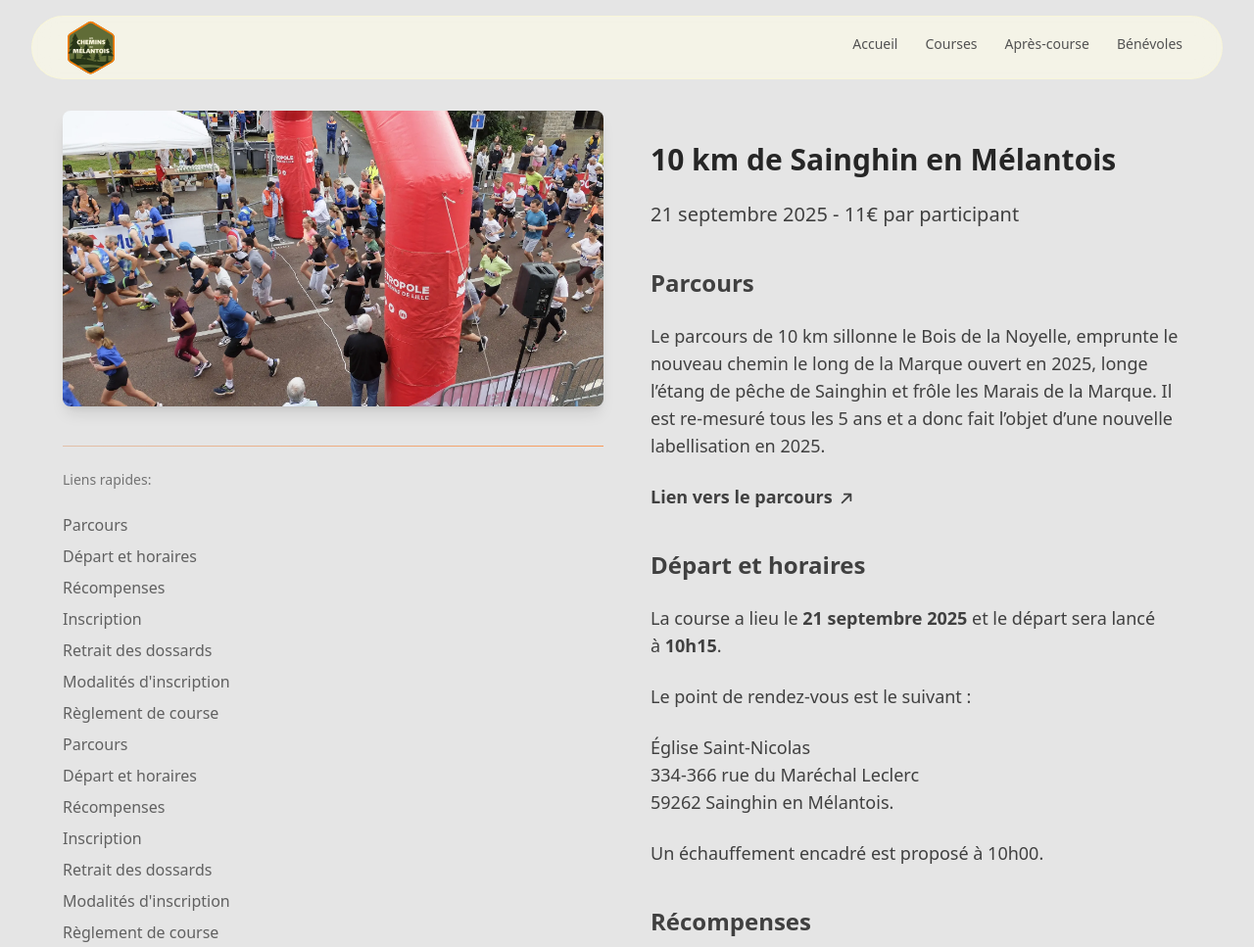
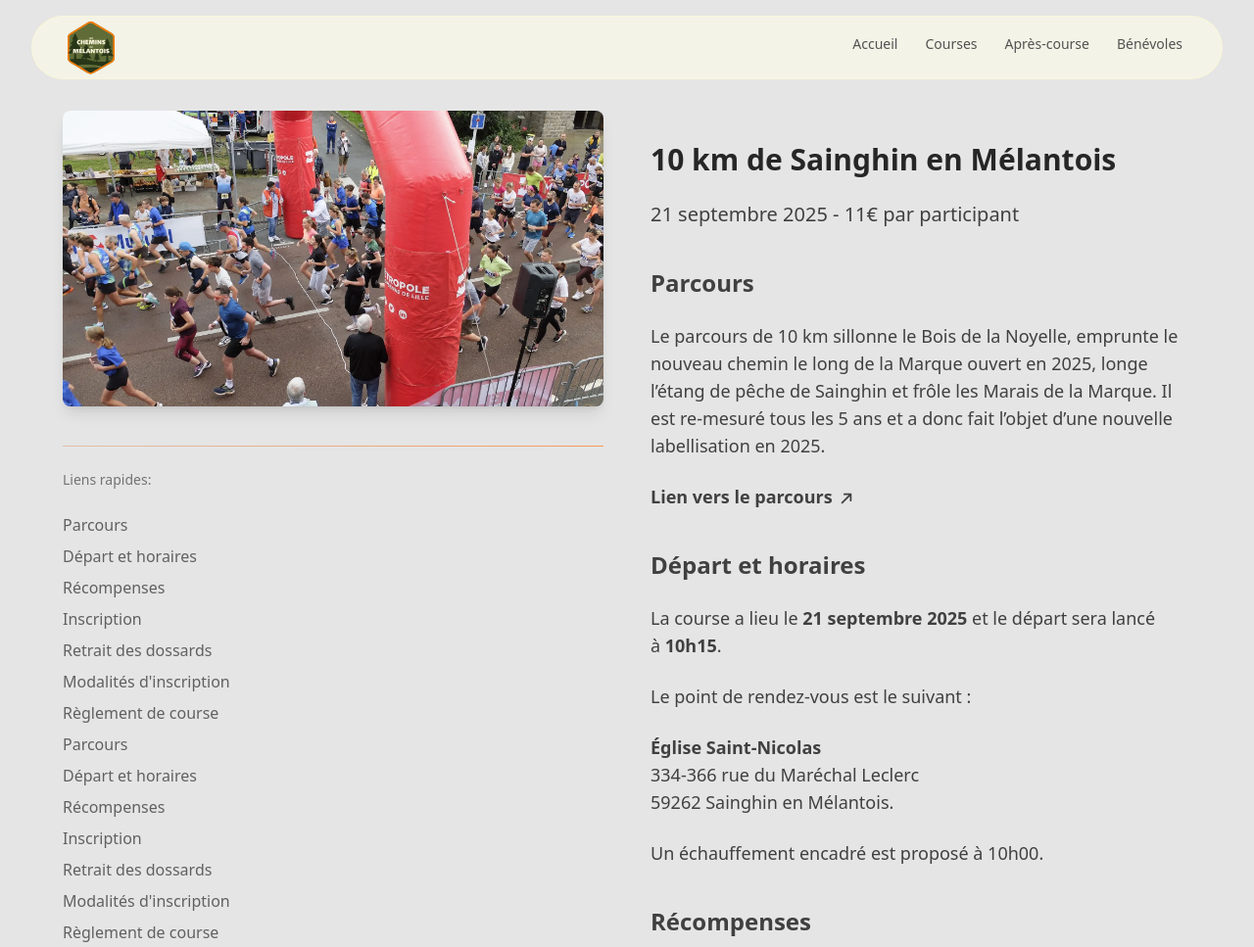
Before and after one commit to Nouxx/chemins-du-melantois, an Astro site: page /courses/10-km-sainghin-en-melantois in a window 1280 px wide. Shown: the top 967 px of the page at 98% size. Built offline with nearby package versions, Linux system fonts and the light colour scheme; Astro itself is replaced by a stand-in of ours.

Commit message:
emphasize on address first line

```diff
--- a/src/components/sections/races/Schedule.astro
+++ b/src/components/sections/races/Schedule.astro
@@ -33,5 +33,9 @@ const { addressLines, additionalInfo, startTime } = Astro.props;
       margin-top: 0;
       margin-bottom: 0;
     }
+
+    p:first-child {
+      font-weight: bold;
+    }
   }
 </style>
```
